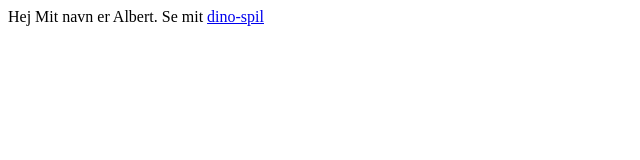
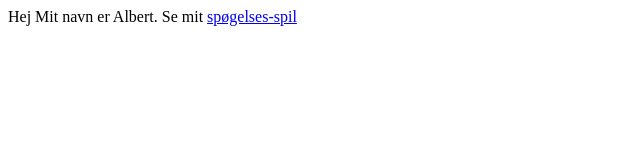
Before and after one commit to albertmoth/site, a plain HTML site: page index.htm in a window 1280 px wide. Shown: the full height of the page, 0-640 px from the left. Drawn offline with Linux system fonts and the light colour scheme.

Commit message:
Update index.htm

```diff
--- a/index.htm
+++ b/index.htm
@@ -1,5 +1,5 @@
 <HTML> <BODY>
 Hej
 
-Mit navn er Albert. Se mit <a href="./bin/index.html">dino-spil</a>
+Mit navn er Albert. Se mit <a href="./bin/index.html">spøgelses-spil</a>
 </BODY> </HTML>
```
